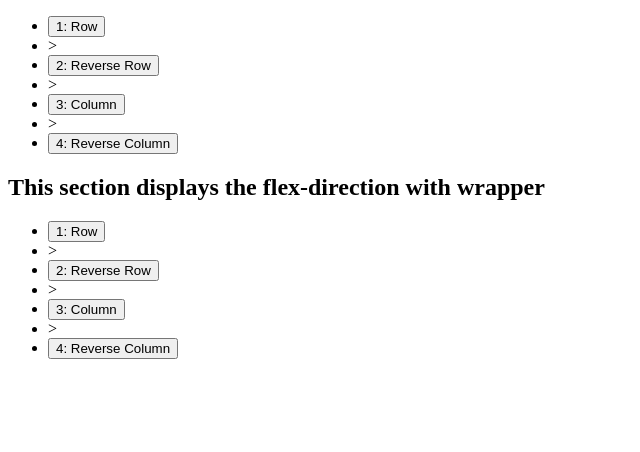
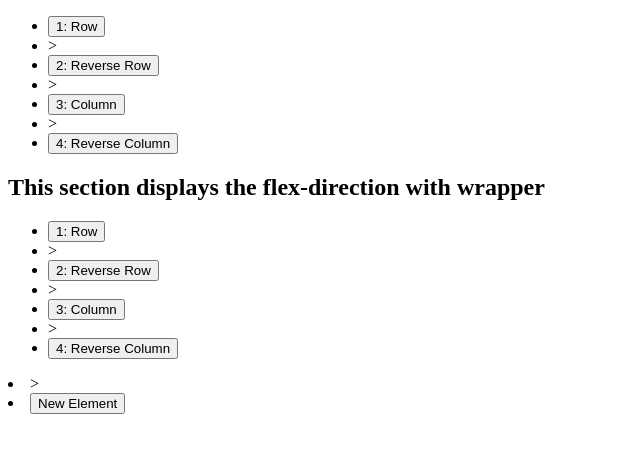
Before and after one commit to Sithistorian/FlexBox-Practice, a React (Create React App) app in the folder client/: page / in a window 1280 px wide. Shown: the top 452 px of the page, without its empty margins (0-640 px from the left). Built offline with nearby package versions, Linux system fonts and the light colour scheme; the HTML template or start-up script is replaced by a standard one.

Commit message:
I've added an AddElement component but haven't implemented it fully yet

```diff
--- a/client/services/example.js
+++ /dev/null
@@ -1,10 +0,0 @@
-module.exports = {
-
-  test() {
-    console.log('Hello from example services');
-  }
-
-  //all services code for example lives here
-  //I would put get and post requests here any request to the server
-
-}
--- a/client/services/index.js
+++ b/client/services/index.js
@@ -1 +1 @@
-exports.example = require('./example');
+exports.example = require('./services');
--- /dev/null
+++ b/client/services/services.js
@@ -0,0 +1,6 @@
+
+
+module.exports = {
+
+
+}
--- /dev/null
+++ b/client/src/AddElement.jsx
@@ -0,0 +1,16 @@
+import React from 'react';
+
+const AddElement = function ({elementCount, direction}) {
+
+
+
+
+  return (
+    <React.Fragment>
+    <li>{direction()}</li>
+    <li><button type="Click" name="newElement">New Element</button></li>
+    </React.Fragment>
+  )
+}
+
+export default(AddElement);
--- a/client/src/App.jsx
+++ b/client/src/App.jsx
@@ -7,7 +7,8 @@ class App extends React.Component {
   constructor(props) {
     super(props);
     this.state = {
-      listName: 'flexRow'
+      listName: 'flexRow',
+      elementCount: 0
     }
 
     this.changeID = this.changeID.bind(this);
@@ -44,7 +45,7 @@ class App extends React.Component {
       <DirectionForm changeId={this.changeID} listName={this.state.listName} direction={this.direction}/>
       <section>
         <h1>This section displays the flex-direction with wrapper</h1>
-        <DirectionFormWithWrapper changeId={this.changeID} listName={this.state.listName} direction={this.direction}/>
+        <DirectionFormWithWrapper changeId={this.changeID} listName={this.state.listName} direction={this.direction} elementCount={this.state.elementCount}/>
       </section>
       </React.Fragment>
     )
--- a/client/src/DirectionFormWithWrapper.jsx
+++ b/client/src/DirectionFormWithWrapper.jsx
@@ -1,6 +1,7 @@
 import React from 'react';
+import AddElement from './AddElement';
 
-const DirectionFormWithWrapper = function ({changeId, listName, direction}) {
+const DirectionFormWithWrapper = function ({changeId, listName, direction, elementCount}) {
 
 
     return (
@@ -15,6 +16,7 @@ const DirectionFormWithWrapper = function ({changeId, listName, direction}) {
       <li>{direction()}</li>
       <li><button type="Submit" name="flexColumnReverse">4: Reverse Column</button></li>
     </ul>
+    <AddElement elementCount={elementCount} direction={direction}/>
     </form>
     </React.Fragment>
     )
```
